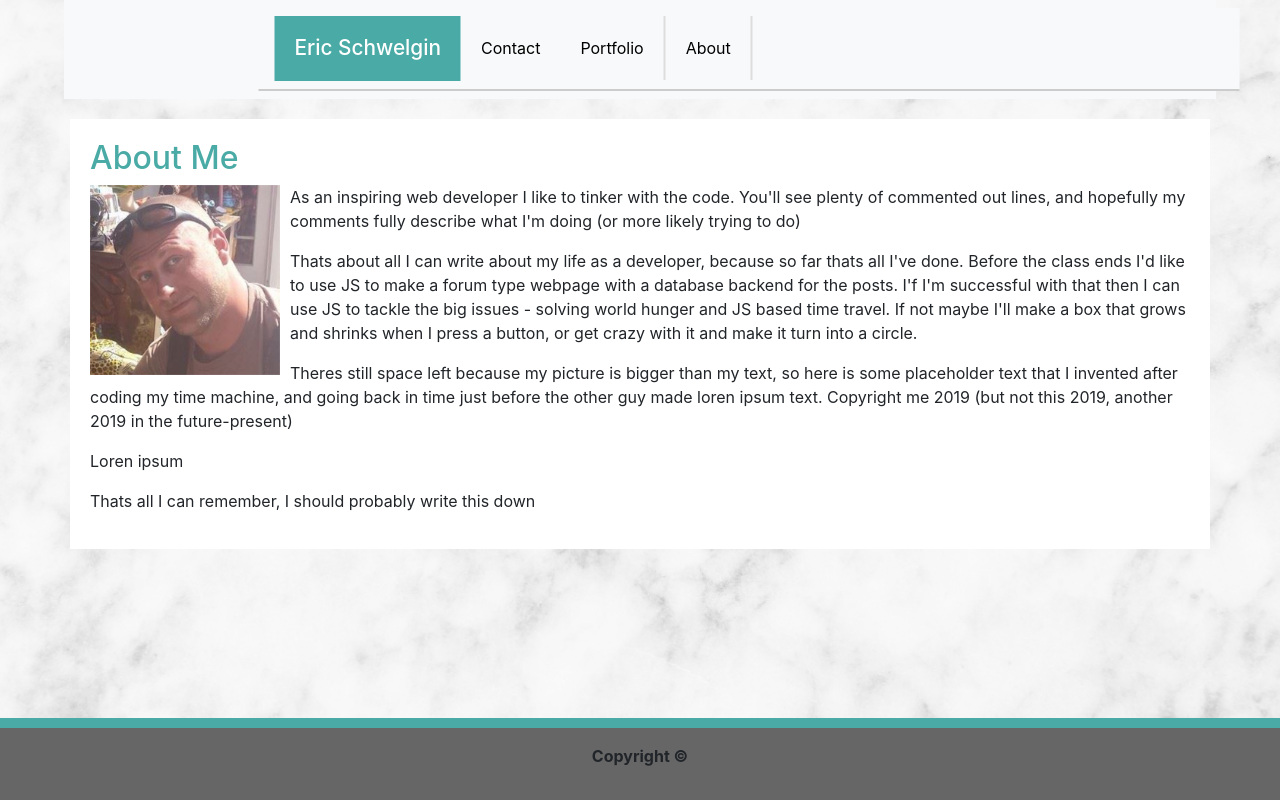
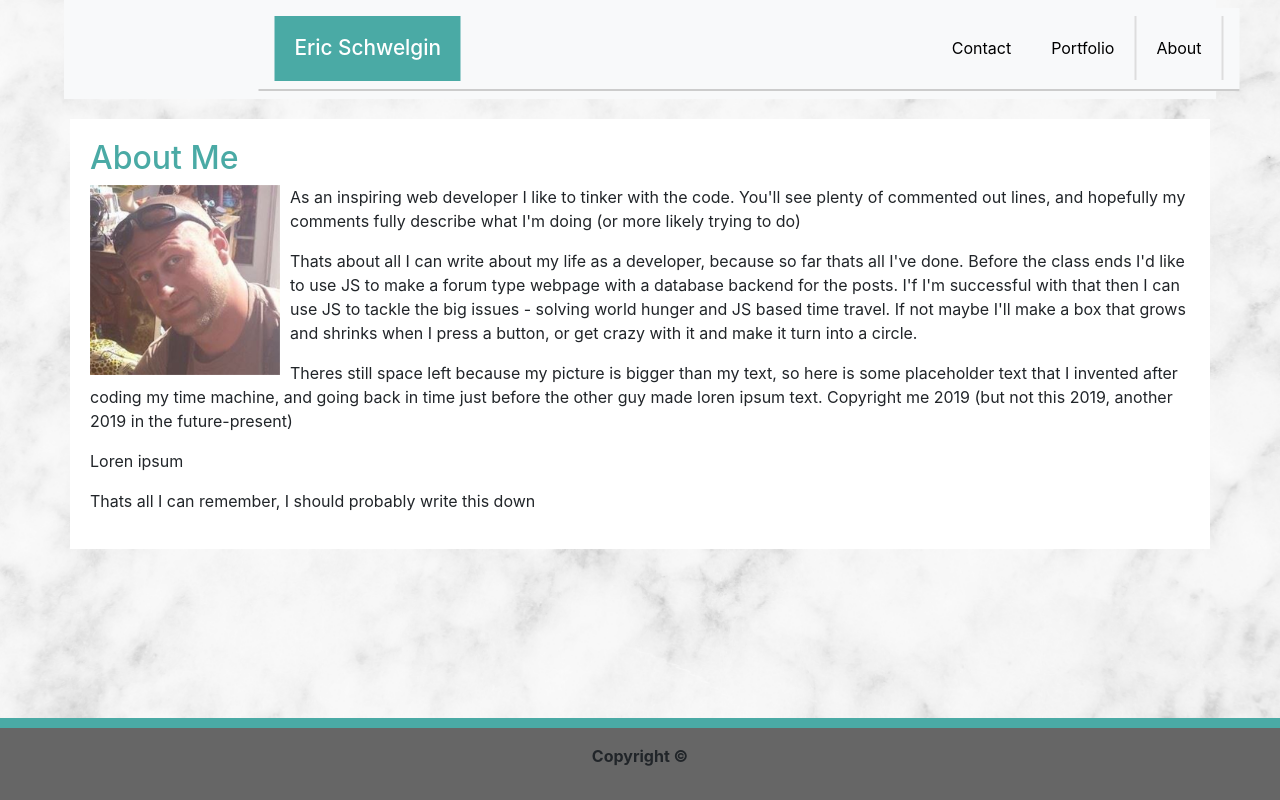
Before and after one commit to eschwelgin/hw2, a plain HTML site: page index.html in a window 1280 px wide. Drawn offline with nearby package versions, Linux system fonts and the light colour scheme.

Commit message:
Update index.html

```diff
--- a/index.html
+++ b/index.html
@@ -15,7 +15,7 @@
         <div class="container">
             <nav class="navbar navbar-expand-lg navbar-light bg-light ml-auto">
                 <h1>Eric Schwelgin</h1>
-                <a href="contact.html">Contact</a>
+                <a class="ml-auto" href="contact.html">Contact</a>
                 <a href="portfolio.html">Portfolio</a>
                 <a href="index.html">About</a>
             </nav>
```
